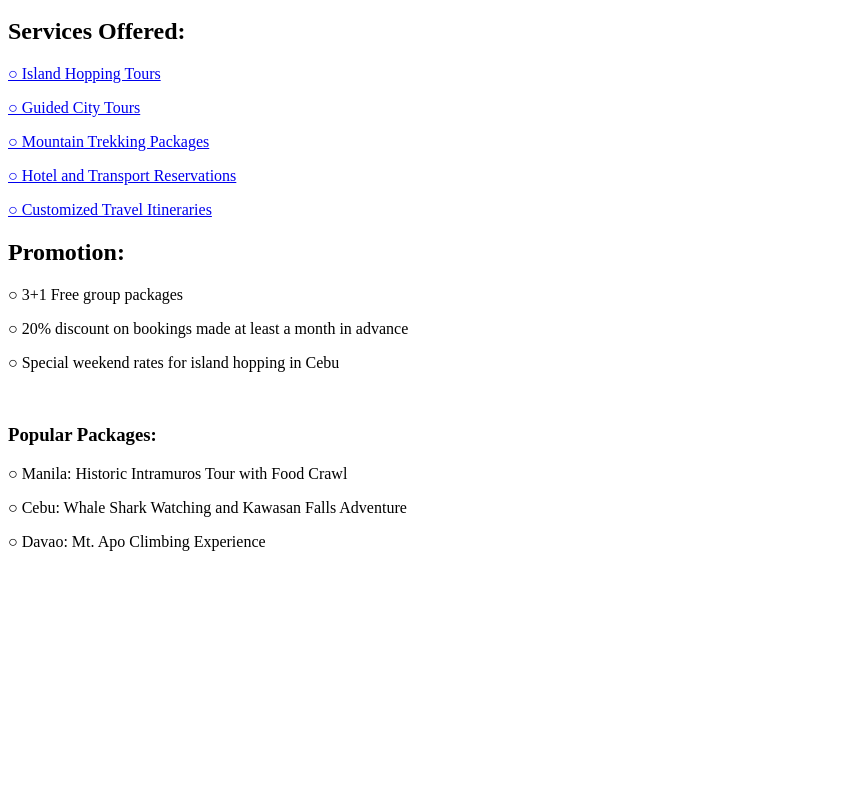
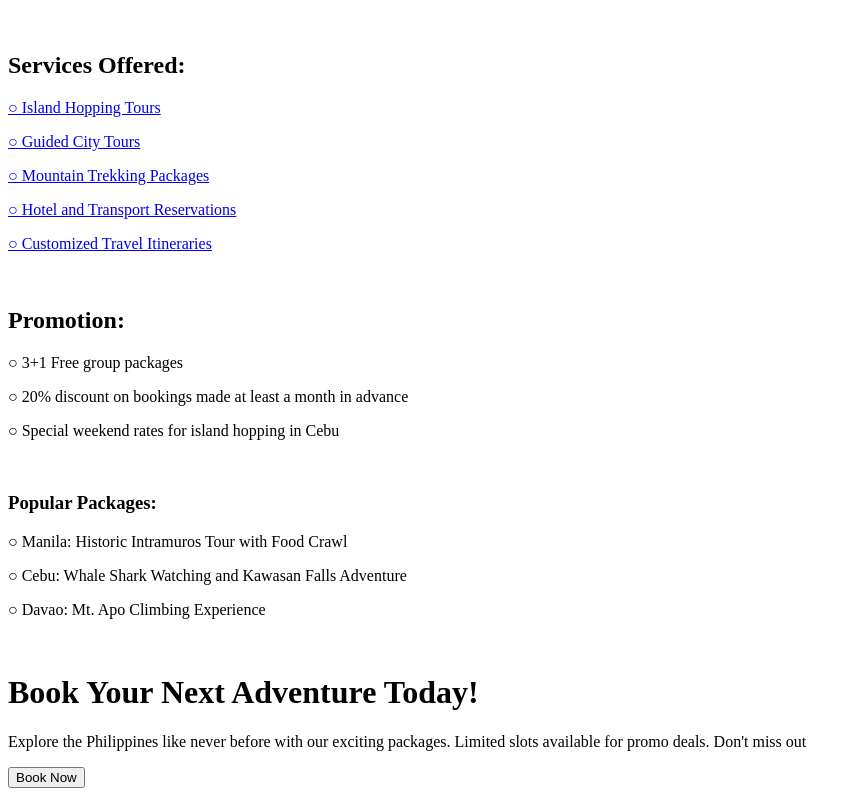
Before and after one commit to AngraAltair/AngraAltair.github.io, a plain HTML site: page TarquiniExploreNatureTours.html in a window 1280 px wide. Shown: the part 314-1110 px from the top of the page, without its empty margins (0-861 px from the left). Before the commit the page ends 881 px from the top, so only its background shows below. Drawn offline with Linux system fonts and the light colour scheme; files whose address does not match are found by name.

Commit message:
plz work

```diff
--- a/TarquiniExploreNatureTours.html
+++ b/TarquiniExploreNatureTours.html
@@ -14,15 +14,15 @@
     <p><a href="Services#">  ○ Services</a></p>
     <p><a href="Promos#">  ○ Promos</a></p>
     <p><a href="Contact#">  ○ Contact</a></p>
-
  </nav>
+ <br>
  <p><h2>Services Offered:</h2></p>
  <p><a href="Island Hopping Tours">  ○ Island Hopping Tours</a></p>
  <p><a href="Guided City Tours">  ○ Guided City Tours</a></p>
  <p><a href="Mountain Trekking Packages">  ○ Mountain Trekking Packages</a></p>
  <p><a href="Hotel and Transport Reservations">  ○ Hotel and Transport Reservations</a></p>
  <p><a href="Customized Travel Itineraries">  ○ Customized Travel Itineraries</a></p>
-
+ <br>
  <p><h2>Promotion:</h2></p>
  <p>  ○ 3+1 Free group packages</p>
  <p>  ○ 20% discount on bookings made at least a month in advance</p>
@@ -32,6 +32,11 @@
  <p>  ○ Manila: Historic Intramuros Tour with Food Crawl</p>
  <p>  ○ Cebu: Whale Shark Watching and Kawasan Falls Adventure</p>
  <p>  ○ Davao: Mt. Apo Climbing Experience</p>
+ <br>
+ <h1>Book Your Next Adventure Today!</h1></p>
+ <p>Explore the Philippines like never before with our exciting packages. Limited slots
+    available for promo deals. Don't miss out</p>
+    <button type="button">Book Now</button>
 
 </body>
 </html>
```
